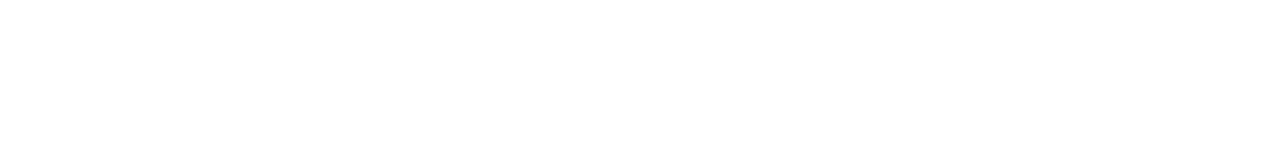
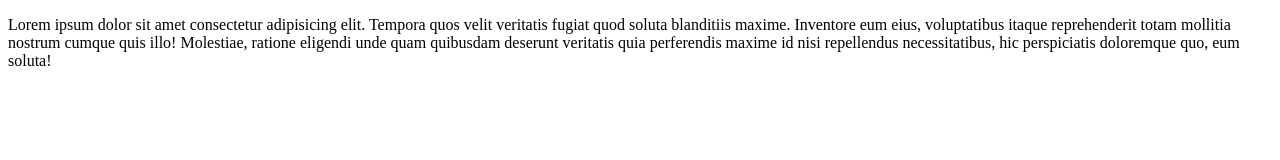
Before and after one commit to jaypee06/FirstRepo, a plain HTML site: page index.html in a window 1280 px wide. Drawn offline with Linux system fonts and the light colour scheme.

Commit message:
I pulled

```diff
--- a/index.html
+++ b/index.html
@@ -6,7 +6,8 @@
     <meta name="viewport" content="width=device-width, initial-scale=1.0">
     <title>Document</title>
 </head>
-<body>
+    <body>
+        <p>Lorem ipsum dolor sit amet consectetur adipisicing elit. Tempora quos velit veritatis fugiat quod soluta blanditiis maxime. Inventore eum eius, voluptatibus itaque reprehenderit totam mollitia nostrum cumque quis illo! Molestiae, ratione eligendi unde quam quibusdam deserunt veritatis quia perferendis maxime id nisi repellendus necessitatibus, hic perspiciatis doloremque quo, eum soluta!</p>
 
 </body>
 </html>
```
